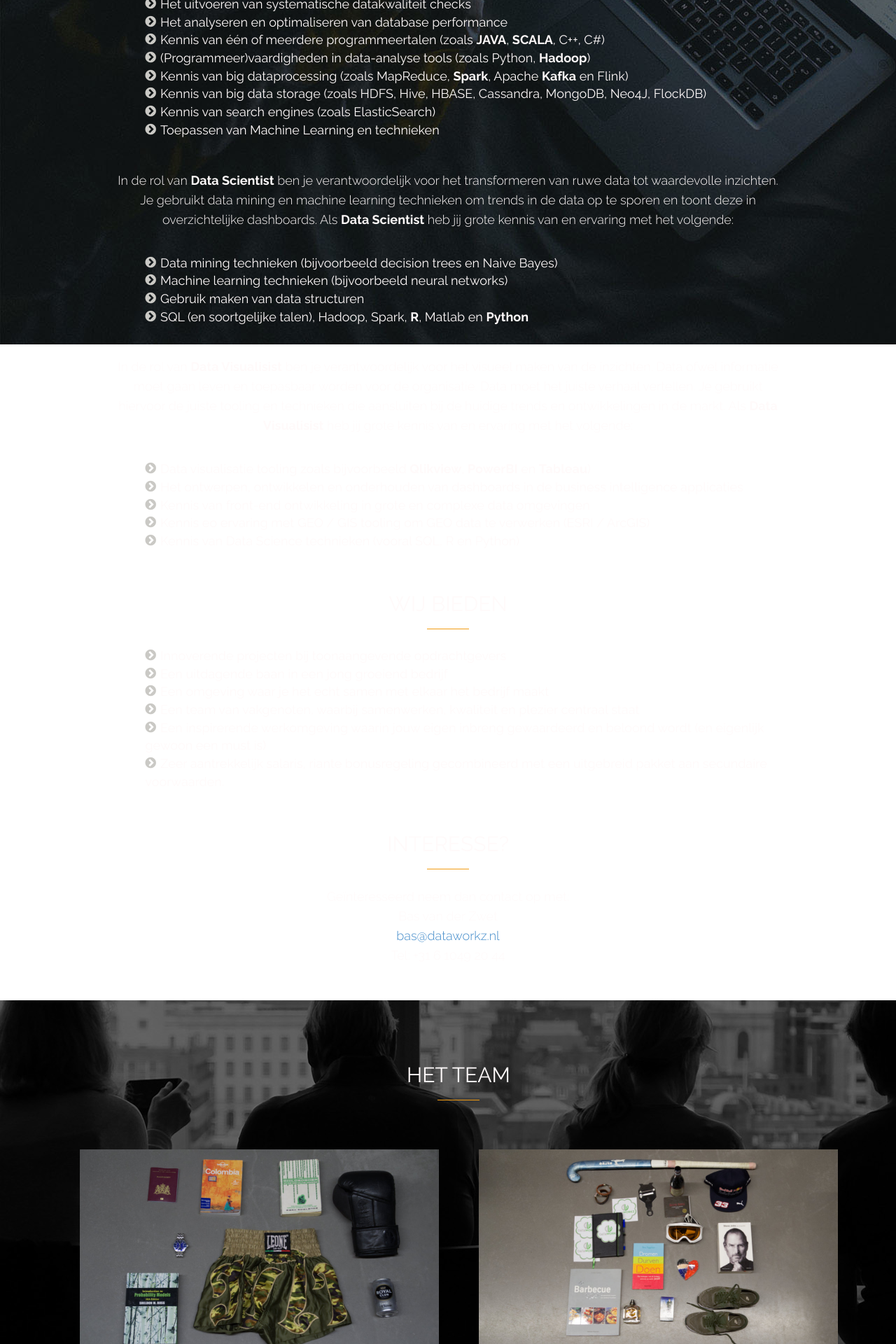
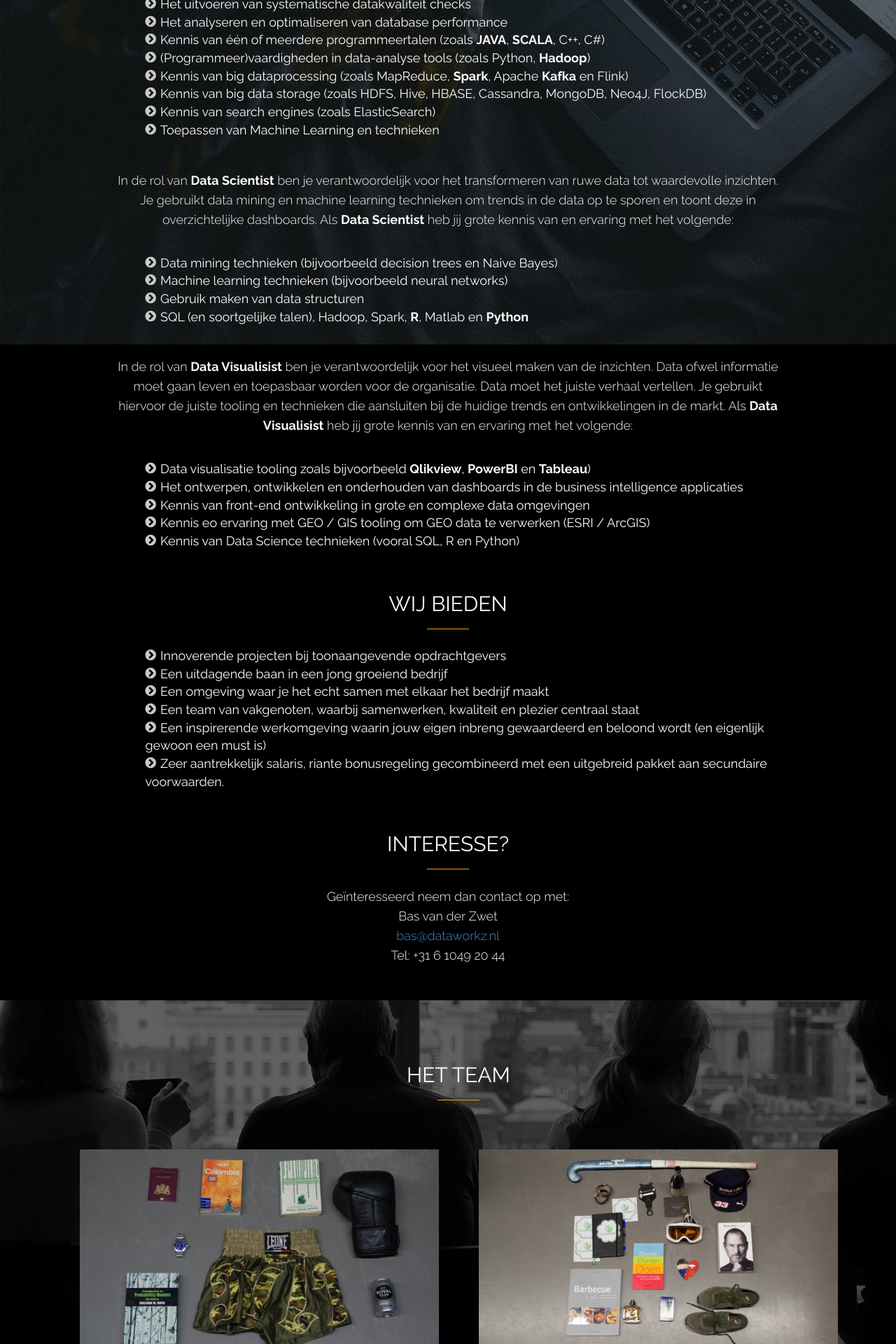
Before and after one commit to DataWorkz-NL/dataworkz-nl.site, a Jekyll site: the page built from index.html, in a window 1280 px wide. Shown: the part 2745-4665 px from the top of the page at 70% size. Built offline with Jekyll 4.4.1, drawn with Linux system fonts in a browser that asks for light colours.

Commit message:
Made a few optimizations for displaying the site on mobile.

```diff
--- a/_layouts/dataworkz.html
+++ b/_layouts/dataworkz.html
@@ -4,7 +4,8 @@
 <head>
     <meta charset="utf-8">
     <meta http-equiv="X-UA-Compatible" content="IE=edge">
-    <meta name="viewport" content="width=device-width, initial-scale=1.0">
+    <meta name="viewport" content="width=device-width, initial-scale=1.0, maximum-scale=1.0, user-scalable=no" />
+    <meta name="apple-mobile-web-app-capable" content="yes" />
 
     <meta name="description" content="Dataworkz, Big fast and smart data engineers. Maatwerk oplossingen voor Big data vraagstukken.
     technische realisatie. Mensen met passie voor Data."/>
@@ -78,13 +79,13 @@
 
 <body>
 <!-- PRELOADER -->
-<div class="spn_hol">
-    <div class="spinner">
-        <div class="bounce1"></div>
-        <div class="bounce2"></div>
-        <div class="bounce3"></div>
-    </div>
-</div>
+<!--<div class="spn_hol">-->
+    <!--<div class="spinner">-->
+        <!--<div class="bounce1"></div>-->
+        <!--<div class="bounce2"></div>-->
+        <!--<div class="bounce3"></div>-->
+    <!--</div>-->
+<!--</div>-->
 
 
 {{ content }}
--- a/css/easyzoom.css
+++ /dev/null
@@ -1,65 +0,0 @@
-/**
- * EasyZoom core styles
- */
-.easyzoom {
-	position: relative;
-
-	/* 'Shrink-wrap' the element */
-	display: inline-block;
-	*display: inline;
-	*zoom: 1;
-}
-
-.easyzoom img {
-	vertical-align: bottom;
-}
-
-.easyzoom.is-loading img {
-	cursor: progress;
-}
-
-.easyzoom.is-ready img {
-	cursor: crosshair;
-}
-
-.easyzoom.is-error  img {
-	cursor: not-allowed;
-}
-
-.easyzoom-notice {
-	position: absolute;
-	top: 50%;
-	left: 50%;
-	z-index: 150;
-	width: 10em;
-	margin: -1em 0 0 -5em;
-	line-height: 2em;
-	text-align: center;
-	background: #FFF;
-	box-shadow: 0 0 10px #888;
-}
-
-.easyzoom-flyout {
-	position:absolute;
-	z-index: 100;
-	overflow: hidden;
-	background: #FFF;
-}
-
-/**
- * EasyZoom layout variations
- */
-.easyzoom--overlay .easyzoom-flyout {
-	top: 0;
-	left: 0;
-	width: 100%;
-	height: 100%;
-}
-
-.easyzoom--adjacent .easyzoom-flyout {
-	top: 0;
-	left: 100%;
-	width: 100%;
-	height: 100%;
-	margin-left: 20px;
-}
--- a/css/style.css
+++ b/css/style.css
@@ -576,10 +576,17 @@
     min-height: 100vh;
 }
 
+/* Exception for mobile */
+@media (pointer:none), (pointer:coarse) {
+    .testimonial {
+        background-attachment: scroll !important;
+    }
+}
+
 .workatdataworkz {
     background-size: cover;
-    background: url(../images/backgrounds/subscribe.jpg) no-repeat;
     height: auto;
+    background: black url(../images/backgrounds/subscribe.jpg) no-repeat;
 }
 
 .section_title_snow ul {
```
